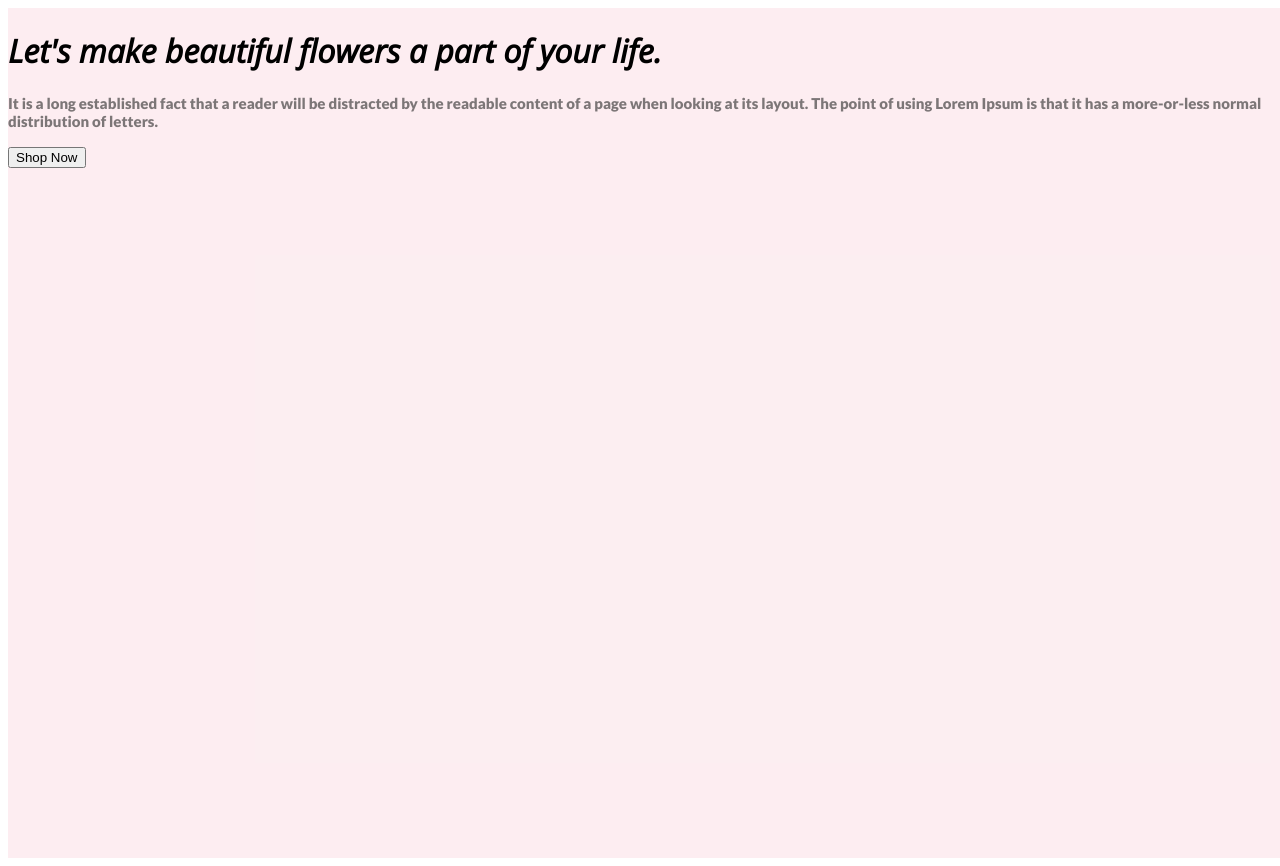
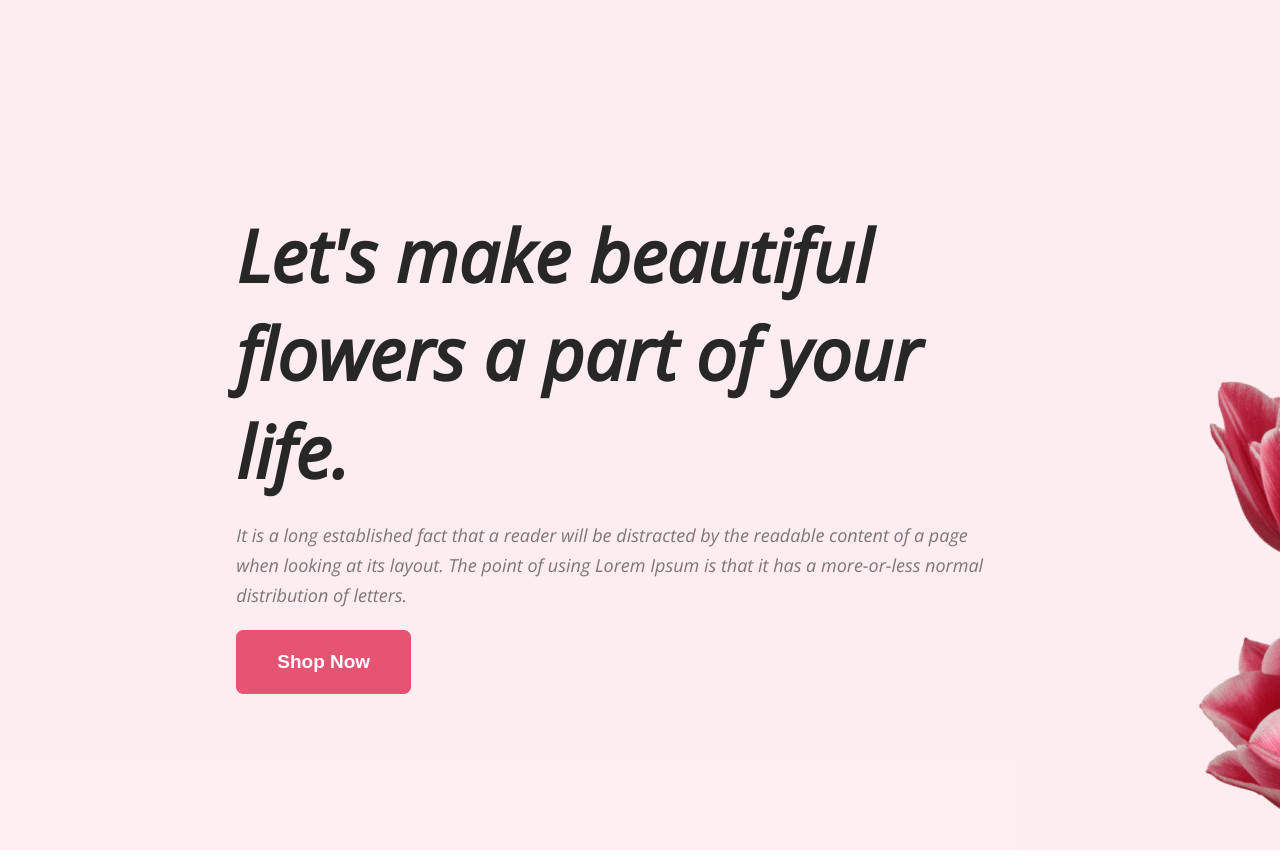
Before and after one commit to TaaanjuZc/my-flower-shop, a plain HTML site: page index.html in a window 1280 px wide. Shown: the top 866 px of the page. Drawn offline with nearby package versions, Linux system fonts and the light colour scheme.

Commit message:
Completed the header section

```diff
--- a/flower.css
+++ b/flower.css
@@ -1,4 +1,7 @@
-
+*{
+  margin: 0px;
+  padding: 0px;
+}
 body {
   font-family: 'Lato', sans-serif;
   font-family: 'Open Sans', sans-serif;
@@ -12,17 +15,46 @@ body {
 }
 .ban-main {
   display: flex;
+  justify-content: space-around;
+  align-items: center;
+  padding: 50px 30px 0px 150px;
+}
+
+.ban-txt {
+  width: 760px;
+
+
 }
 
 .ban-title {
-  width: 708px;
-  flex-direction: column;
-  flex-shrink: 0;
+  color: #272727;
+  font-size: 72px;
+  font-weight: 800;
+  margin-bottom: 20px;
 }
 
 .ban-dis {
   color: rgba(39, 39, 39, 0.60);
-font-family: Lato;
-font-size: 15px;
-font-weight: 300;
+  font-size: 18px;
+  font-weight: 400;
+  line-height: 30px;
+  margin-top: 0px;
+  margin-bottom: 20px;
 }
+
+.primary-btn {
+  padding: 20px 40px;
+  border-radius: 7px;
+  background: #E55473;
+  color: white;
+  font-size: 19px;
+  font-weight: 600;
+  gap: 10px;
+  border: 1px solid #E55473;
+  transition: .75s;
+}
+
+.primary-btn:hover {
+  color: rgba(22, 22, 22, 0.6);
+  background: rgba(241, 192, 203, 0.1);
+}
```
